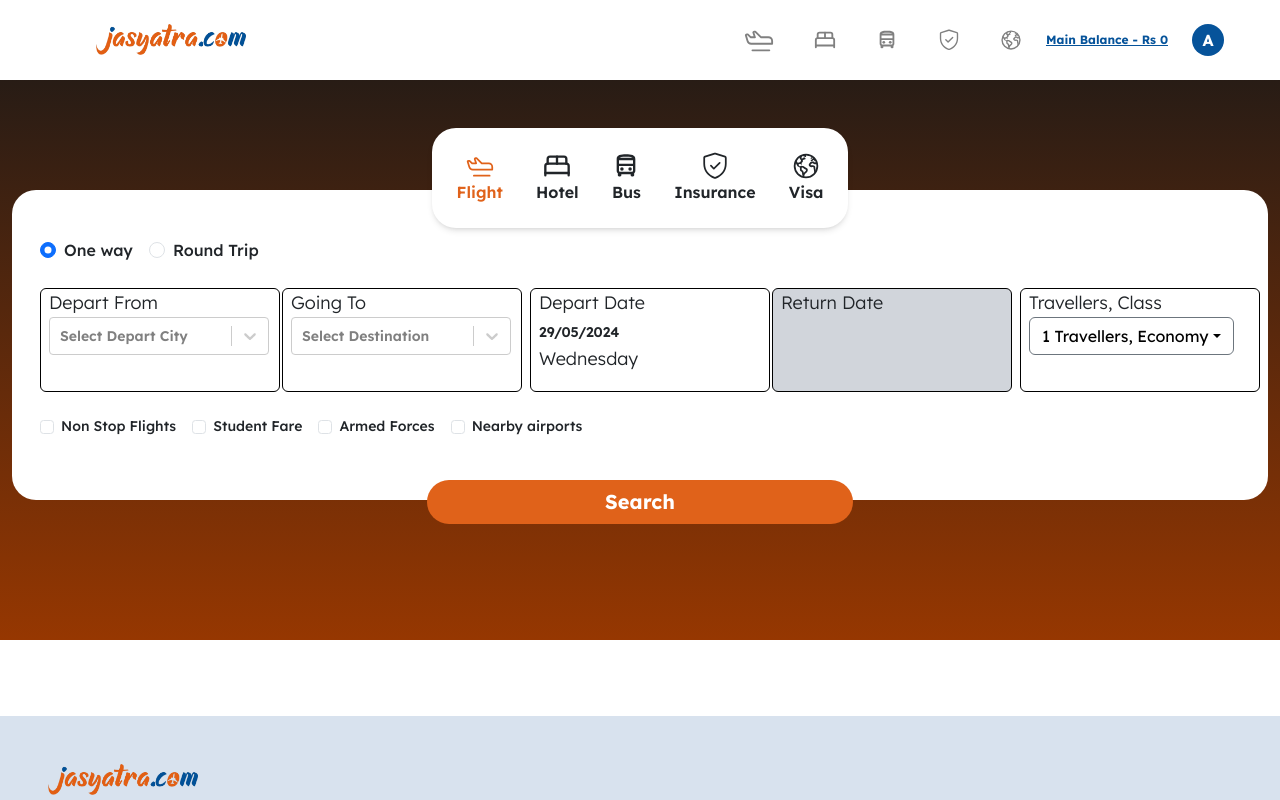
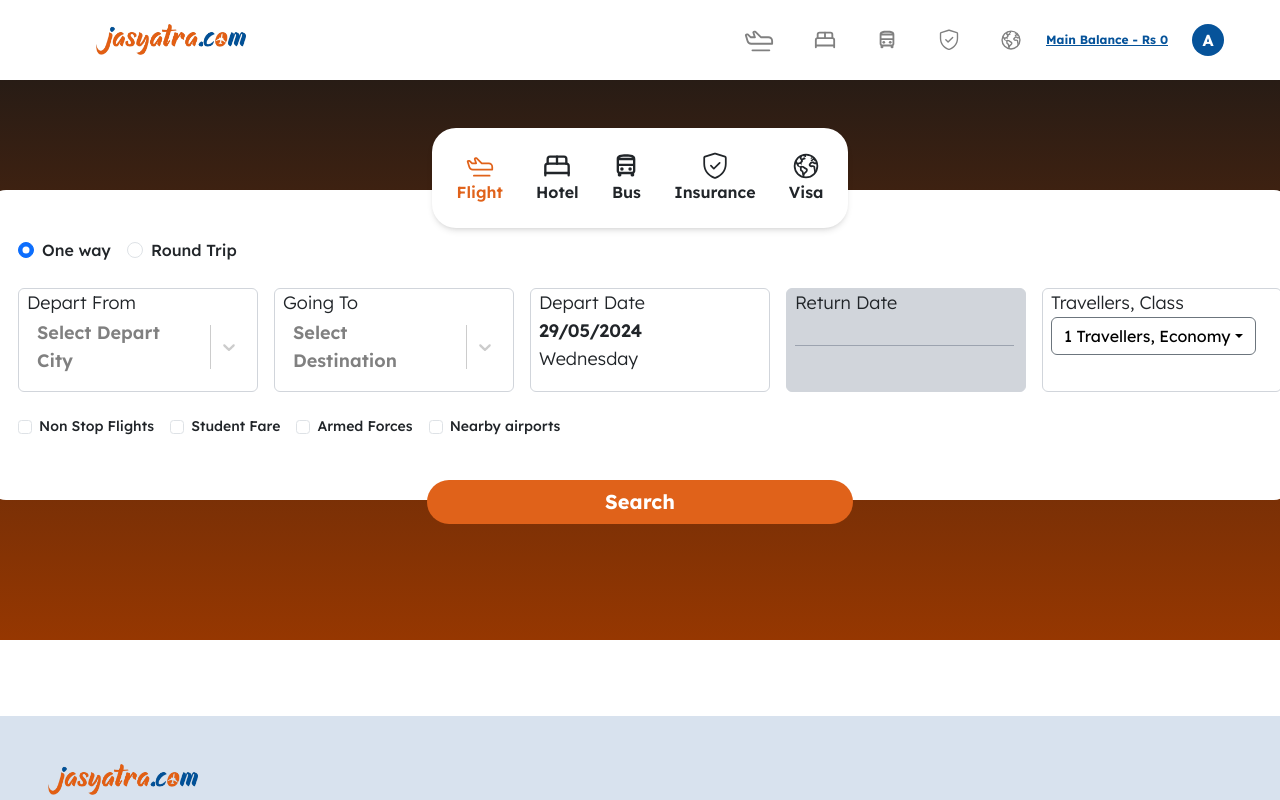
Before and after one commit to KarsCode/FlightBookingWebsite_IWEEN-Internship, a React (Vite) app: page /search in a window 1280 px wide. Shown: the top 800 px of the page. Built offline with nearby package versions, Linux system fonts and the light colour scheme; a web font is replaced by a local one.

Commit message:
Got the Modal basics working

```diff
--- a/components/Footer/info.jsx
+++ b/components/Footer/info.jsx
@@ -19,7 +19,7 @@ const Info = () => {
         <div className="font-light">3872895273</div>
         <div className="font-light">3276786287</div>
       </div>
-      <div className="flex flex-wrap gap-2 items-center justify-evenly">
+      <div className="flex flex-col sm:flex-row gap-2 items-start justify-evenly">
         <CiMail/>
         <div className="font-light">jasyatraoffical@jasyatra.com</div>
         <div className="font-light">sales@jasyatra.com</div>
--- /dev/null
+++ b/components/Landing/ModalFiles/FlightDetails.jsx
@@ -0,0 +1,85 @@
+/* eslint-disable no-unused-vars */
+/* eslint-disable react/prop-types */
+
+const FlightDetails = ({ flight }) => {
+
+    console.log(flight.flightlegs[0].flightnumber)
+
+    const airlineLogos = {
+        'Indigo': '/IndiGo-Logo.png',
+        'Vistara': '/Vistara-Logo.png',
+        'Spicejet': '/SpiceJet-Logo.png',
+
+    };
+
+    const formatTime = (time) => {
+        const hours = Math.floor(time / 100);
+        const minutes = time % 100;
+        const ampm = hours >= 12 ? 'PM' : 'AM';
+        const formattedHours = hours % 12 || 12;
+        const formattedMinutes = minutes.toString().padStart(2, '0');
+        return `${formattedHours}:${formattedMinutes} ${ampm}`;
+    };
+
+    // Helper function to convert duration from minutes to "hours minutes" format
+    const formatDuration = (duration) => {
+        if (duration < 60) {
+            return `${duration} minute${duration !== 1 ? 's' : ''}`;
+        } else {
+            const hours = Math.floor(duration / 60);
+            const minutes = duration % 60;
+            return `${hours} hour${hours !== 1 ? 's' : ''} ${minutes} minute${minutes !== 1 ? 's' : ''}`;
+        }
+    };
+
+    // Helper function to format total base fare as currency without decimals
+    const formatCurrency = (amount) => {
+        return new Intl.NumberFormat('en-IN', {
+            style: 'currency',
+            currency: 'INR',
+            maximumFractionDigits: 0 // This removes decimals
+        }).format(amount);
+    };
+
+
+    // Calculate total journey duration by summing up durations of all legs
+    const totalJourneyDuration = flight.flightlegs.reduce((total, leg) => total + leg.journeyduration, 0);
+
+    // Get the last leg's destination and arrival time
+    const lastLegIndex = flight.flightlegs.length - 1;
+    const lastLeg = flight.flightlegs[lastLegIndex];
+
+
+    return (
+        <div className="flex flex-col">
+            <div className='pt-2 pl-10 flex gap-8'>
+                <div>
+                    <img
+                        src={airlineLogos[flight.flightlegs[0].validatingcarriername]}
+                        width="90"
+                        alt="Airline logo"
+                        className='rounded-md'
+                    />
+                </div>
+                <div className="flex flex-col items-start">
+                    <div className="font-semibold">
+                        {flight.flightlegs[0].validatingcarriername}
+                    </div>
+                    <div className="text-gray-400">
+                        {flight.flightlegs[0].validatingcarrier}{flight.flightlegs[0].flightnumber}
+                    </div>
+                    <div>
+                        Seats left: {flight.flightlegs[0].numseatsavailable}
+                    </div>
+                </div>
+            </div>
+
+            <div className="bg-orange-400">
+
+            </div>
+
+        </div>
+    )
+}
+
+export default FlightDetails
--- a/components/Search/Flight/RoundTrip.jsx
+++ b/components/Search/Flight/RoundTrip.jsx
@@ -161,9 +161,9 @@
 
         return (
 
-            <div className={`flex flex-col sm:flex-row gap-2 text-lg pt-4 items-center sm:items-start ${isDepartDatePickerOpen ? 'pb-40' : ''} ${isDropdownOpen ? 'pb-12' : ''}`}>
-                <div className='flex flex-col items-center sm:flex-row gap-[2px]'>
-                    <div className='flex flex-col items-start font-light w-[240px] sm:h-[104px]  pb-2 pl-2 border-1 border-black rounded-md'>
+            <div className={`flex flex-col sm:flex-row sm:gap-2 gap-3 text-lg pt-4 items-center sm:items-start ${isDepartDatePickerOpen ? 'pb-40' : ''} ${isDropdownOpen ? 'pb-12' : ''} `}>
+                <div className='flex flex-col sm:flex-row sm:gap-[2px] gap-3'>
+                    <div className='flex flex-col items-start font-light sm:w-[240px] sm:h-[104px]  pb-2 pl-2 border-1 border-gray-300 rounded-md'>
                         <div>Depart From</div>
                         <Select
                             value={departCity}
@@ -178,10 +178,15 @@
                             options={departCityInput ? cityOptions : []}
                             placeholder="Select Depart City"
                             noOptionsMessage={() => departCityInput ? 'No options' : 'Type to search'}
-                            className='w-[220px] font-semibold text-sm text-left'
+                            className='w-[220px] font-semibold text-md text-left'
                             onMenuOpen={() => { setIsDropdownOpen(true) }}
                             onMenuClose={() => { setIsDropdownOpen(false); handleTripDataSelect(); }}
                             styles={{
+                                control: (provided) => ({
+                                    ...provided,
+                                    border: 'none',
+                                    boxShadow: 'none',
+                                }),
                                 menu: provided => ({
                                     ...provided,
                                     overflow: 'hidden', // Hide the default scrollbar
@@ -196,7 +201,7 @@
                         />
                         <div>{departCity ? departCity.value : ''}</div>
                     </div>
-                    <div className='flex flex-col items-start font-light w-[240px] sm:h-[104px] pl-2 pb-2 border-1 border-black rounded-md'>
+                    <div className='flex flex-col items-start font-light w-[240px] sm:h-[104px] pl-2 pb-2 border-1 border-gray-300 rounded-md'>
                         <div>Going To</div>
                         <Select
                             value={destinationCity}
@@ -211,10 +216,15 @@
                             options={destinationCityInput ? cityOptions : []}
                             placeholder="Select Destination"
                             noOptionsMessage={() => destinationCityInput ? 'No options' : 'Type to search'}
-                            className='w-[220px] font-semibold text-sm text-left'
+                            className='w-[220px] font-semibold text-normal text-left'
                             onMenuOpen={() => { setIsDropdownOpen(true) }}
                             onMenuClose={() => { setIsDropdownOpen(false); handleTripDataSelect(); }}
                             styles={{
+                                control: (provided) => ({
+                                    ...provided,
+                                    border: 'none',
+                                    boxShadow: 'none',
+                                }),
                                 menu: provided => ({
                                     ...provided,
                                     overflow: 'hidden', // Hide the default scrollbar
@@ -232,15 +242,15 @@
                     </div>
                 </div>
 
-                <div className='flex flex-col sm:flex-row items-center gap-[2px]'>
-                    <div className='flex flex-col items-start font-light w-[240px] sm:h-[104px] pl-2 border-1 border-black rounded-md'>
+                <div className='flex flex-col sm:flex-row items-center sm:gap-[2px] gap-3'>
+                    <div className='flex flex-col items-start font-light w-[240px] sm:h-[104px] pl-2 border-1 border-gray-300  rounded-md'>
                         <div>Depart Date</div>
                         <div className='font-semibold'>
                             <DatePicker
                                 selected={selectedDepartDate}
                                 onChange={handleDepartDateChange}
                                 dateFormat='dd/MM/yyyy'
-                                className='font-semibold text-sm'
+                                className='font-semibold text-md'
                                 popperClassName='date-picker-popper'
                                 minDate={today}
                                 onCalendarOpen={() => handleDepartDatePickerToggle(true)}
@@ -254,14 +264,14 @@
                         </div>
                     </div>
 
-                    <div className={`flex flex-col items-start font-light w-[240px] sm:h-[104px] pl-2 border-1 ${tripMode === 'OneWay' ? 'bg-gray-300 ' : ''}border-black rounded-md`} style={{ pointerEvents: tripMode === 'OneWay' ? 'none' : 'auto' }}>
+                    <div className={`flex flex-col items-start font-light w-[240px] sm:h-[104px] pl-2 border-1 ${tripMode === 'OneWay' ? 'bg-gray-300 ' : ''}border-gray-300  rounded-md`} style={{ pointerEvents: tripMode === 'OneWay' ? 'none' : 'auto' }}>
                         <div>Return Date</div>
                         <div className='font-semibold'>
                             <DatePicker
                                 selected={selectedReturnDate}
                                 onChange={handleReturnDateChange}
                                 dateFormat='dd/MM/yyyy'
-                                className={`font-semibold text-sm ${tripMode === 'OneWay' ? 'bg-gray-300' : ''}`}
+                                className={`font-semibold text-md ${tripMode === 'OneWay' ? 'bg-gray-300' : ''} border-b border-gray-400`}
                                 popperClassName='date-picker-popper'
                                 minDate={selectedDepartDate}
                                 disabled={tripMode === 'OneWay'}
@@ -277,13 +287,13 @@
                     </div>
 
                 </div>
-                <div className='flex flex-col items-start font-light w-[240px] sm:h-[104px] pl-2 border-1 border-black rounded-md'>
+                <div className='flex flex-col items-start font-light w-[240px] sm:h-[104px] pl-2 border-1 border-gray-300  rounded-md'>
                     <div>Travellers, Class</div>
                     <div className="dropdown ">
                         <button className="btn btn-secondary dropdown-toggle text-black bg-white top-auto bottom-[100%]" type="button" id="dropdownMenuButton" data-toggle="dropdown" aria-haspopup="true" aria-expanded="false" onClick={() => { setIsDropdownOpen(!isDropdownOpen); handleTripDataSelect(); }}>
                             {adults + children + infants} Travellers, {travelClass}
                         </button>
-                        <div className="dropdown-menu bg-red-100" aria-labelledby="dropdownMenuButton">
+                        <div className="dropdown-menu overflow-auto bg-red-100" aria-labelledby="dropdownMenuButton">
                             <div className="dropdown-item hover:bg-transparent text-black">
                                 <div className="d-flex text-sm flex-col align-items-start">
                                     <span className="font-bold mr-2">Adults(12y+):</span>
--- a/components/Search/FlightModal.jsx
+++ b/components/Search/FlightModal.jsx
@@ -10,7 +10,7 @@ const FlightModal = ({onTripDataSelect}) => {
     };
 
     return (
-      <div className="sm:pt-10 pl-5 ">
+      <div className="sm:pt-10 sm:pl-5">
         <div className=" flex flex-col items-center sm:flex-row sm:w-full sm:justify-items-start font-medium">
           <div className="form-check form-check-inline">
             <input className="form-check-input" type="radio" name="exampleRadios" id="oneway" value="oneway" checked={selectedOption === 'oneway'}
@@ -31,7 +31,7 @@ const FlightModal = ({onTripDataSelect}) => {
         {selectedOption === 'oneway' && <RoundTrip tripMode={'OneWay'} onTripDataSelect={onTripDataSelect}/>}
         {selectedOption === 'roundtrip' && <RoundTrip tripMode={'RoundTrip'} onTripDataSelect={onTripDataSelect}/>}
 
-        <div className="pb-[50px] pt-4 text-sm sm:text-normal sm:font-medium flex items-start">
+        <div className="pb-[50px] pt-4 text-sm sm:text-normal sm:font-medium flex">
           <div className="form-check form-check-inline">
             <input className="form-check-input" type="checkbox" id="inlineCheckbox1" value="option1" />
             <label className="form-check-label" htmlFor="inlineCheckbox1">Non Stop Flights</label>
--- a/components/Search/SearchModal.jsx
+++ b/components/Search/SearchModal.jsx
@@ -4,7 +4,7 @@ import FlightModal from "./FlightModal"
 // eslint-disable-next-line react/prop-types
 const SearchModal = ({ selectedIcon, onTripDataSelect }) => {
   return (
-    <div className="flex p-2 bg-white rounded-3xl">
+    <div className="flex p-2 bg-white rounded-2xl">
       {selectedIcon === 'flight' && <FlightModal onTripDataSelect={onTripDataSelect} />}
 
     </div>
--- a/package.json
+++ b/package.json
@@ -10,10 +10,15 @@
     "preview": "vite preview"
   },
   "dependencies": {
+    "@emotion/react": "^11.11.4",
+    "@emotion/styled": "^11.11.5",
     "@fortawesome/fontawesome-free": "^6.5.2",
+    "@mui/material": "^5.15.19",
+    "@mui/styled-engine-sc": "^6.0.0-alpha.18",
     "autoprefixer": "^10.4.19",
     "bootstrap": "^5.3.3",
     "mdb-react-ui-kit": "^8.0.0",
+    "mui": "^0.0.1",
     "postcss": "^8.4.38",
     "react": "^18.2.0",
     "react-datepicker": "^6.9.0",
@@ -21,6 +26,7 @@
     "react-icons": "^5.2.1",
     "react-router-dom": "^6.23.1",
     "react-select": "^5.8.0",
+    "styled-components": "^6.1.11",
     "tailwindcss": "^3.4.3"
   },
   "devDependencies": {
--- a/pages/searchpage.jsx
+++ b/pages/searchpage.jsx
@@ -84,7 +84,7 @@ const SearchPage = () => {
                     <div className="sm:absolute flex w-full justify-center pt-10 sm:px-4 sm:pt-12 z-3">
                         <Navbar handleIconClick={handleIconClick} />
                     </div>
-                    <div className="flex flex-col sm:flex-row justify-center sm:mt-[110px] sm:z-2">
+                    <div className="w-full flex flex-col sm:flex-row justify-center sm:mt-[110px] sm:z-2">
                         <SearchModal selectedIcon={selectedIcon} onTripDataSelect={handleTripDataSelect} />
                     </div>
                     <div className="w-1/3 text-xl font-bold sm:z-3 p-2 sm:mt-[-20px] bg-[#E0621A] text-white rounded-full transition duration-300 ease-in-out transform hover:scale-105">
--- a/src/layout.jsx
+++ b/src/layout.jsx
@@ -16,6 +16,7 @@ const Layout = ({ children }) => {
       <Footer />
 
     </div>
+
   );
 };
 
```
Also changed, not shown: components/Landing/FlightCard.jsx (+57 -50 lines), components/Landing/FlightList.jsx (+7 -6 lines), 1 other file (tests, documents, lock files or other folders).
